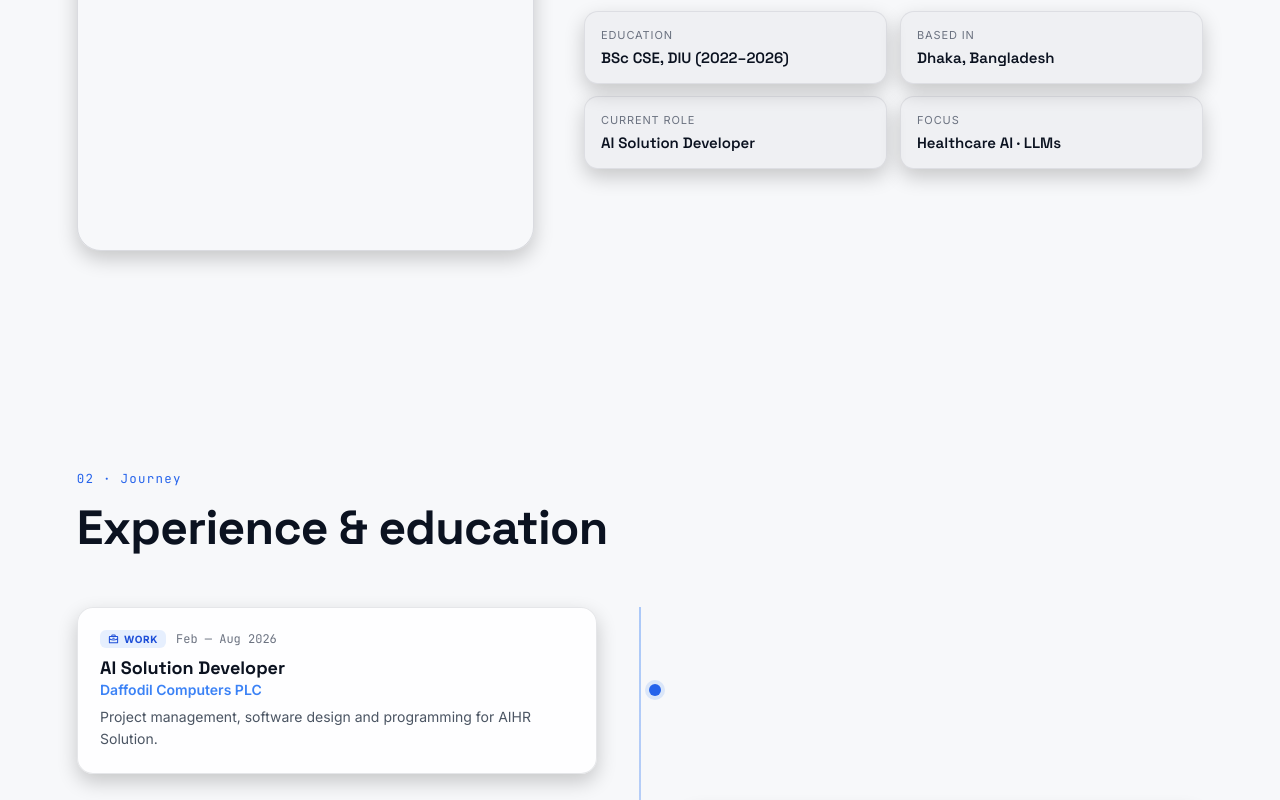
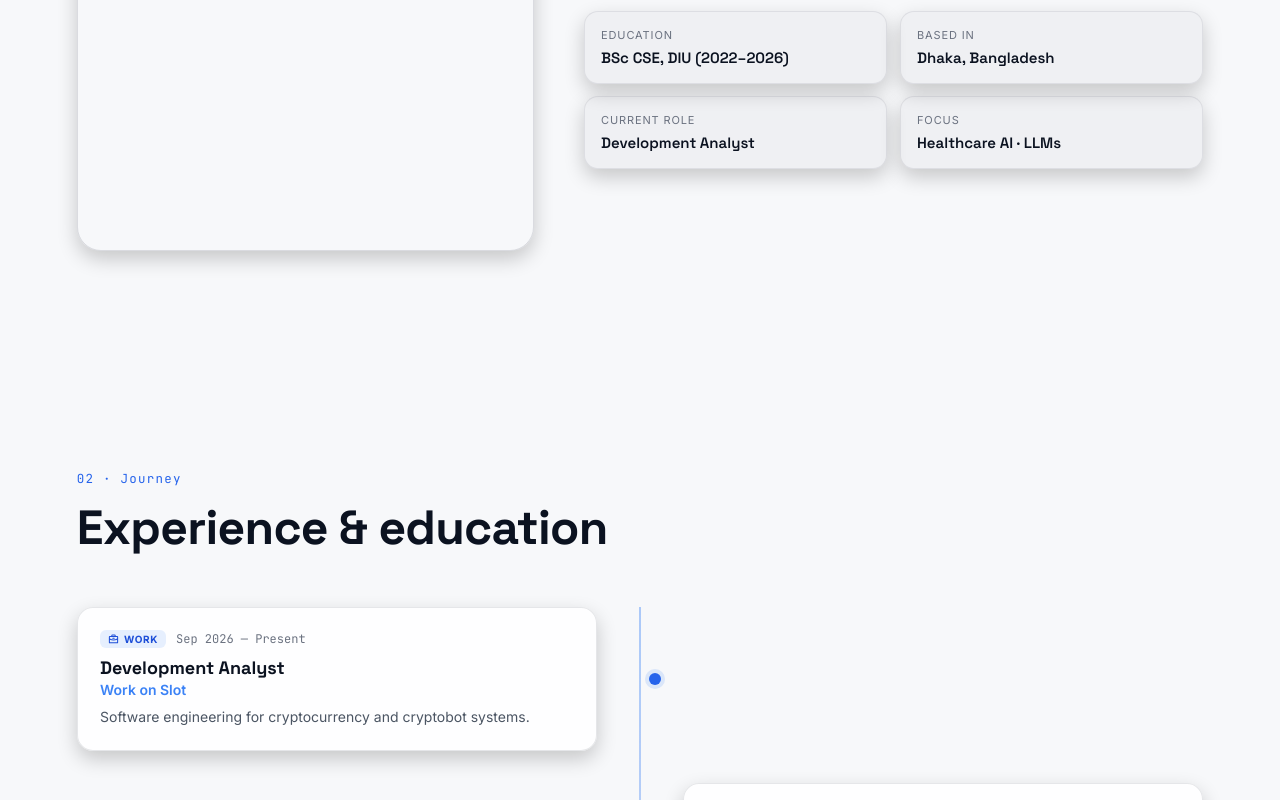
Before and after one commit to Slightsmile/slightsmile.github.io, a React (Vite) app: page / in a window 1280 px wide. Shown: the part 1620-2420 px from the top of the page. Built offline with nearby package versions, Linux system fonts and the light colour scheme.

Commit message:
Work Update

```diff
--- a/src/data.js
+++ b/src/data.js
@@ -9,6 +9,7 @@ export const NAV_ITEMS = [
 export const TYPED_WORDS = ['Full-Stack Developer', 'Data Analyst', 'Machine Learning Enthusiast', 'Designer', 'Tech Explorer'];
 
 export const TIMELINE_DATA = [
+  { type: 'WORK', period: 'Sep 2026 — Present', title: 'Development Analyst', org: 'Work on Slot', desc: 'Software engineering for cryptocurrency and cryptobot systems.' },
   { type: 'WORK', period: 'Feb — Aug 2026', title: 'AI Solution Developer', org: 'Daffodil Computers PLC', desc: 'Project management, software design and programming for AIHR Solution.' },
   { type: 'EDU', period: '2022 — 2026', title: 'BSc, Computer Science & Engineering', org: 'Daffodil International University · GPA 3.54/4.0', desc: 'Research & Innovation Project: 16-model deep-learning ensemble for gallbladder cancer detection.' },
   { type: 'WORK', period: 'Aug — Oct 2023', title: 'Scriptwriter', org: 'PC Builder Bangladesh', desc: 'Video conceptualization and content research for a tech media outlet.' },
@@ -156,7 +157,7 @@ export const GALLERY_ROWS = [
 export const ABOUT_FACTS = [
   { label: 'Education', value: 'BSc CSE, DIU (2022–2026)' },
   { label: 'Based in', value: 'Dhaka, Bangladesh' },
-  { label: 'Current role', value: 'AI Solution Developer' },
+  { label: 'Current role', value: 'Development Analyst' },
   { label: 'Focus', value: 'Healthcare AI · LLMs' },
 ];
 
```
